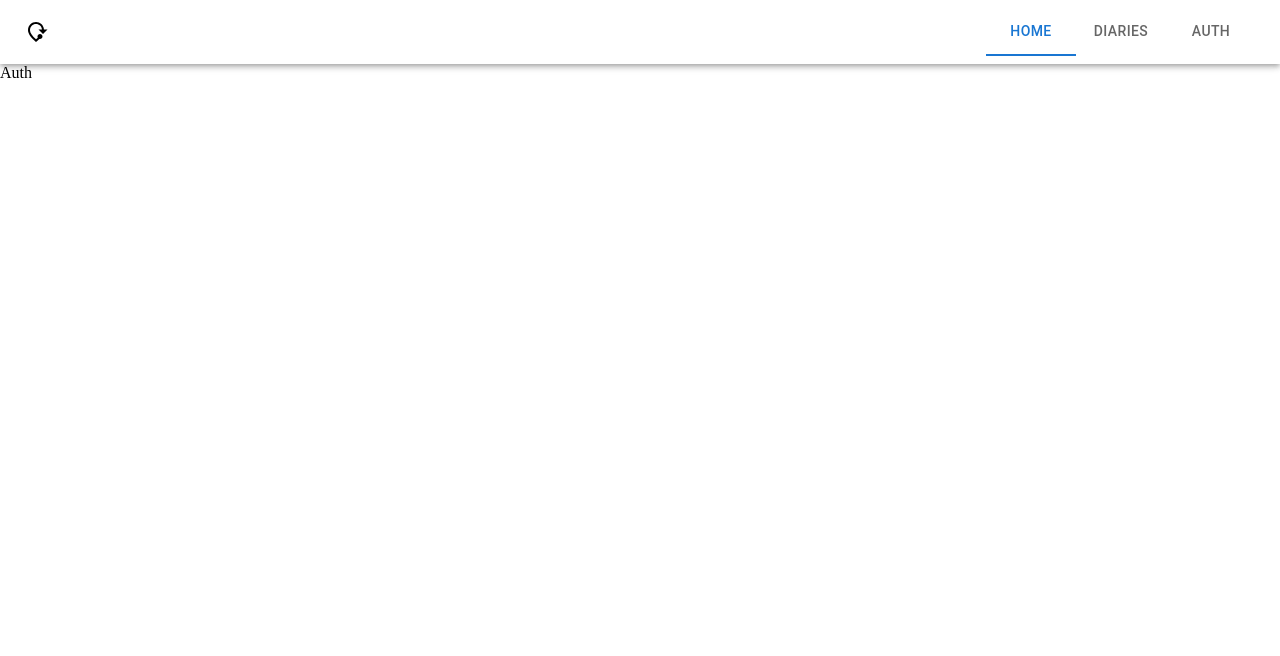
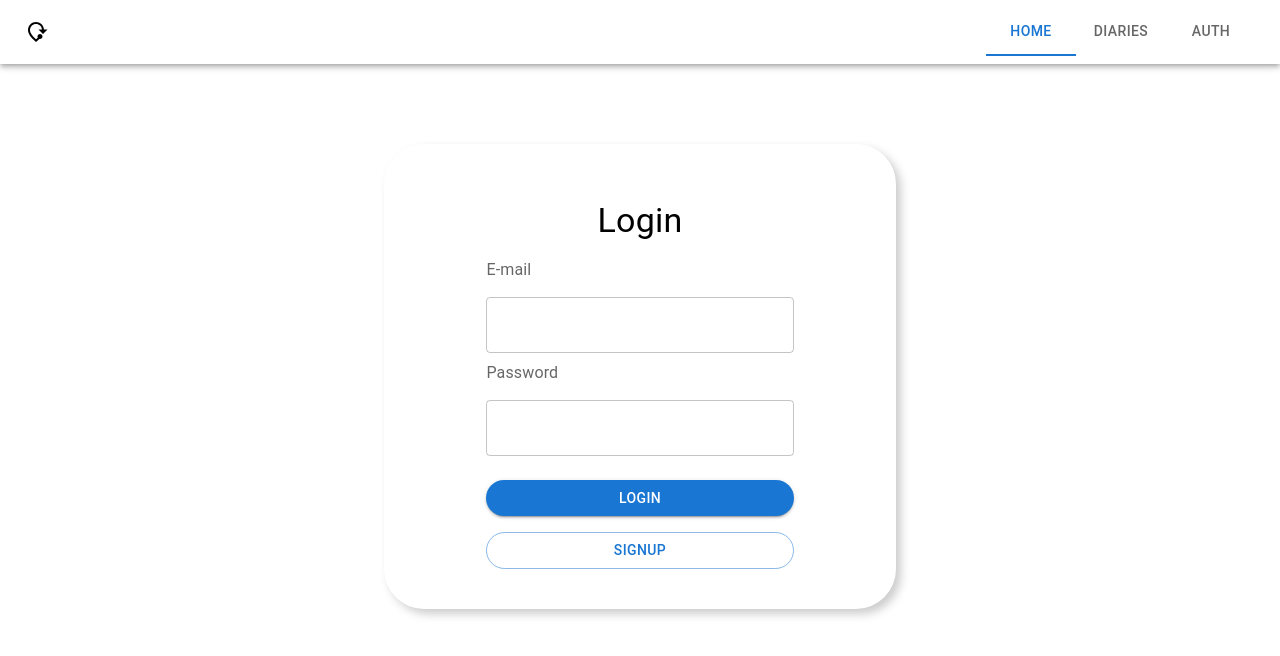
Before and after one commit to m3m0o/react-projects, a React (Vite) app in the folder travel-diaries/frontend/: page /auth in a window 1280 px wide. Shown: the top 656 px of the page. Built offline with nearby package versions, Linux system fonts and the light colour scheme.

Commit message:
:sparkles: feat: added authentication functionality

```diff
--- a/travel-diaries/frontend/src/App.tsx
+++ b/travel-diaries/frontend/src/App.tsx
@@ -4,6 +4,8 @@ import Header from './components/header/Header';
 import Home from './components/home/Home';
 import Diaries from './components/diaries/Diaries';
 import Auth from './components/auth/Auth';
+import Add from './components/diaries/Add';
+import Profile from './components/profile/Profile';
 
 function App() {
   return (
@@ -15,6 +17,8 @@ function App() {
           <Route path='/' element={<Home />} />
           <Route path='/diaries' element={<Diaries />} />
           <Route path='/auth' element={<Auth />} />
+          <Route path='/add' element={<Add />} />
+          <Route path='/profile' element={<Profile />} />
         </Routes>
       </section>
     </>
--- a/travel-diaries/frontend/src/components/auth/Auth.tsx
+++ b/travel-diaries/frontend/src/components/auth/Auth.tsx
@@ -1,5 +1,108 @@
+import { useState, FormEvent, ChangeEvent } from 'react';
+
+import { useDispatch } from 'react-redux/es/exports';
+
+import { Box, Typography, FormLabel, TextField, Button } from '@mui/material';
+
+import { authActions } from '../../store';
+
+import { sendAuthRequest } from '../../helpers/api';
+
 function Auth() {
-  return <div>Auth</div>;
+  const dispatch = useDispatch();
+
+  const [isSignup, setIsSignup] = useState(false);
+
+  const [inputs, setInputs] = useState({ name: '', email: '', password: '' });
+
+  const handleInputChange = (event: ChangeEvent<HTMLInputElement>) => {
+    setInputs((previousState) => ({
+      ...previousState,
+      [event.target.name]: event.target.value,
+    }));
+  };
+
+  const handleSubmit = (event: FormEvent<HTMLFormElement>) => {
+    event.preventDefault();
+
+    sendAuthRequest(isSignup, inputs)
+      .then((data) => localStorage.setItem('userId', data.user._id))
+      .then(() => dispatch(authActions.login()))
+      .catch((error) => console.log(error));
+  };
+
+  return (
+    <Box
+      width='40%'
+      borderRadius={10}
+      boxShadow='5px 5px 10px #ccc'
+      margin='auto'
+      marginTop={10}
+    >
+      <form onSubmit={handleSubmit}>
+        <Box
+          display='flex'
+          flexDirection='column'
+          width='60%'
+          padding={5}
+          margin='auto'
+        >
+          <Typography variant='h4' textAlign='center' padding={2}>
+            {isSignup ? 'Signup' : 'Login'}
+          </Typography>
+
+          {isSignup && (
+            <>
+              <FormLabel>Name</FormLabel>
+              <TextField
+                onChange={handleInputChange}
+                value={inputs.name}
+                name='name'
+                required
+                margin='normal'
+              />
+            </>
+          )}
+
+          <FormLabel>E-mail</FormLabel>
+          <TextField
+            onChange={handleInputChange}
+            value={inputs.email}
+            name='email'
+            type='email'
+            required
+            margin='normal'
+          />
+
+          <FormLabel>Password</FormLabel>
+          <TextField
+            onChange={handleInputChange}
+            value={inputs.password}
+            name='password'
+            type='password'
+            required
+            margin='normal'
+          />
+
+          <Button
+            sx={{ marginTop: 2, borderRadius: 10 }}
+            type='submit'
+            variant='contained'
+          >
+            {isSignup ? 'Signup' : 'Login'}
+          </Button>
+
+          <Button
+            onClick={() => setIsSignup(!isSignup)}
+            sx={{ marginTop: 2, borderRadius: 10 }}
+            variant='outlined'
+          >
+            {isSignup ? 'Login' : 'Signup'}
+          </Button>
+        </Box>
+      </form>
+    </Box>
+  );
 }
 
 export default Auth;
--- /dev/null
+++ b/travel-diaries/frontend/src/components/diaries/Add.tsx
@@ -0,0 +1,5 @@
+function Add() {
+  return <div>Add</div>;
+}
+
+export default Add;
--- a/travel-diaries/frontend/src/components/header/Header.tsx
+++ b/travel-diaries/frontend/src/components/header/Header.tsx
@@ -1,4 +1,6 @@
 import { useState } from 'react';
+
+import { useSelector } from 'react-redux/es/hooks/useSelector';
 
 import { Link } from 'react-router-dom';
 
@@ -7,8 +9,11 @@ import { AppBar, Toolbar, Tabs, Tab } from '@mui/material';
 import ModeOfTravelIcon from '@mui/icons-material/ModeOfTravel';
 
 const links = ['home', 'diaries', 'auth'];
+const loggedInLinks = ['home', 'diaries', 'add', 'profile'];
 
 function Header() {
+  const isLoggedIn = useSelector((state) => state.isLoggedIn as boolean);
+
   const [value, setValue] = useState(0);
 
   return (
@@ -22,7 +27,23 @@ function Header() {
             onChange={(_event, value) => setValue(value as number)}
             sx={{ marginLeft: 'auto', textDecoration: 'none' }}
           >
-            {links.map((link) => (
+            {isLoggedIn
+              ? loggedInLinks.map((link) => (
+                  <Tab
+                    LinkComponent={Link}
+                    to={`/${link === 'home' ? '' : link}`}
+                    sx={{
+                      textDecoration: 'none',
+                      ':hover': {
+                        textDecoration: 'underline',
+                        textUnderlineOffset: '18px',
+                      },
+                    }}
+                    label={link}
+                    key={link}
+                  />
+                ))
+              : links.map((link) => (
                   <Tab
                     LinkComponent={Link}
                     to={`/${link === 'home' ? '' : link}`}
--- /dev/null
+++ b/travel-diaries/frontend/src/components/profile/Profile.tsx
@@ -0,0 +1,5 @@
+function Profile() {
+  return <div>Profile</div>;
+}
+
+export default Profile;
--- a/travel-diaries/frontend/src/helpers/api.tsx
+++ b/travel-diaries/frontend/src/helpers/api.tsx
@@ -9,3 +9,28 @@ export const getAllPosts = async () => {
 
   return data.posts;
 };
+
+export const sendAuthRequest = async (
+  signup: boolean,
+  data: { name?: string; email: string; password: string }
+) => {
+  const response = await fetch(
+    `http://localhost:5000/user/${signup ? 'signup' : 'login'}`,
+    {
+      method: 'POST',
+      headers: {
+        'Content-Type': 'application/json',
+      },
+      body: JSON.stringify({ ...data }),
+    }
+  ).catch((error) => {
+    throw new Error(error as string);
+  });
+
+  if (response.status !== 200 && response.status !== 201)
+    return console.log('Unable to authenticate.');
+
+  const responseData = await response.json();
+
+  return responseData;
+};
--- a/travel-diaries/frontend/src/main.tsx
+++ b/travel-diaries/frontend/src/main.tsx
@@ -2,6 +2,10 @@ import React from 'react';
 import ReactDOM from 'react-dom/client';
 
 import { BrowserRouter } from 'react-router-dom';
+
+import { Provider } from 'react-redux';
+
+import { store } from './store';
 
 import App from './App.tsx';
 
@@ -10,7 +14,9 @@ import './index.css';
 ReactDOM.createRoot(document.getElementById('root')!).render(
   <React.StrictMode>
     <BrowserRouter>
-      <App />
+      <Provider store={store}>
+        <App />
+      </Provider>
     </BrowserRouter>
   </React.StrictMode>
 );
--- /dev/null
+++ b/travel-diaries/frontend/src/store/index.ts
@@ -0,0 +1,24 @@
+import { createSlice, configureStore } from '@reduxjs/toolkit';
+
+// auth
+
+const authSlice = createSlice({
+  name: 'auth',
+  initialState: {
+    isLoggedIn: false,
+  },
+  reducers: {
+    login(state) {
+      state.isLoggedIn = true;
+    },
+    logout(state) {
+      state.isLoggedIn = false;
+    },
+  },
+});
+
+export const authActions = authSlice.actions;
+
+export const store = configureStore({
+  reducer: authSlice.reducer,
+});
```
Also changed, not shown: 1 other file (tests, documents, lock files or other folders). Lines whose indentation alone changed are shown as unchanged.
